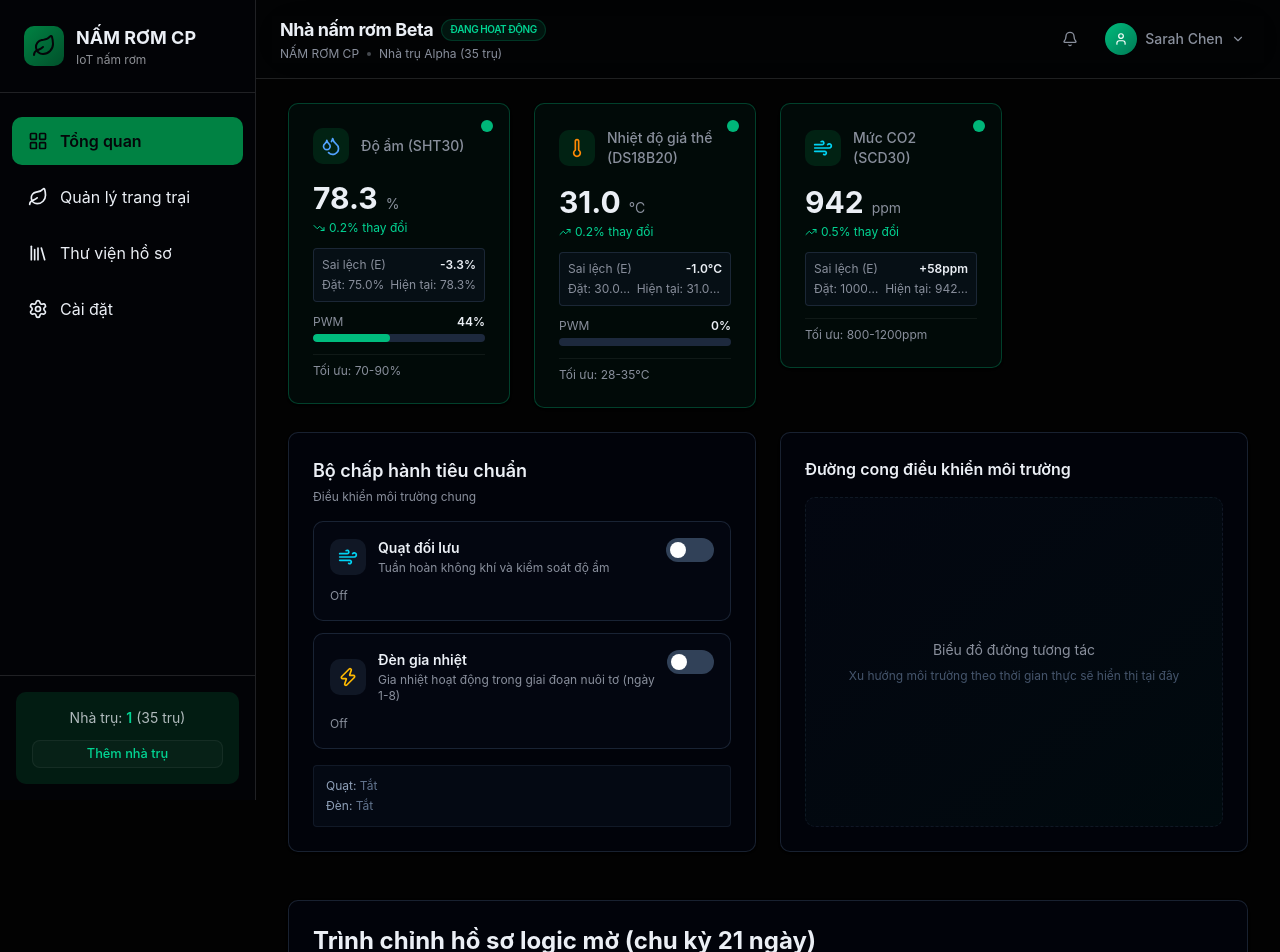
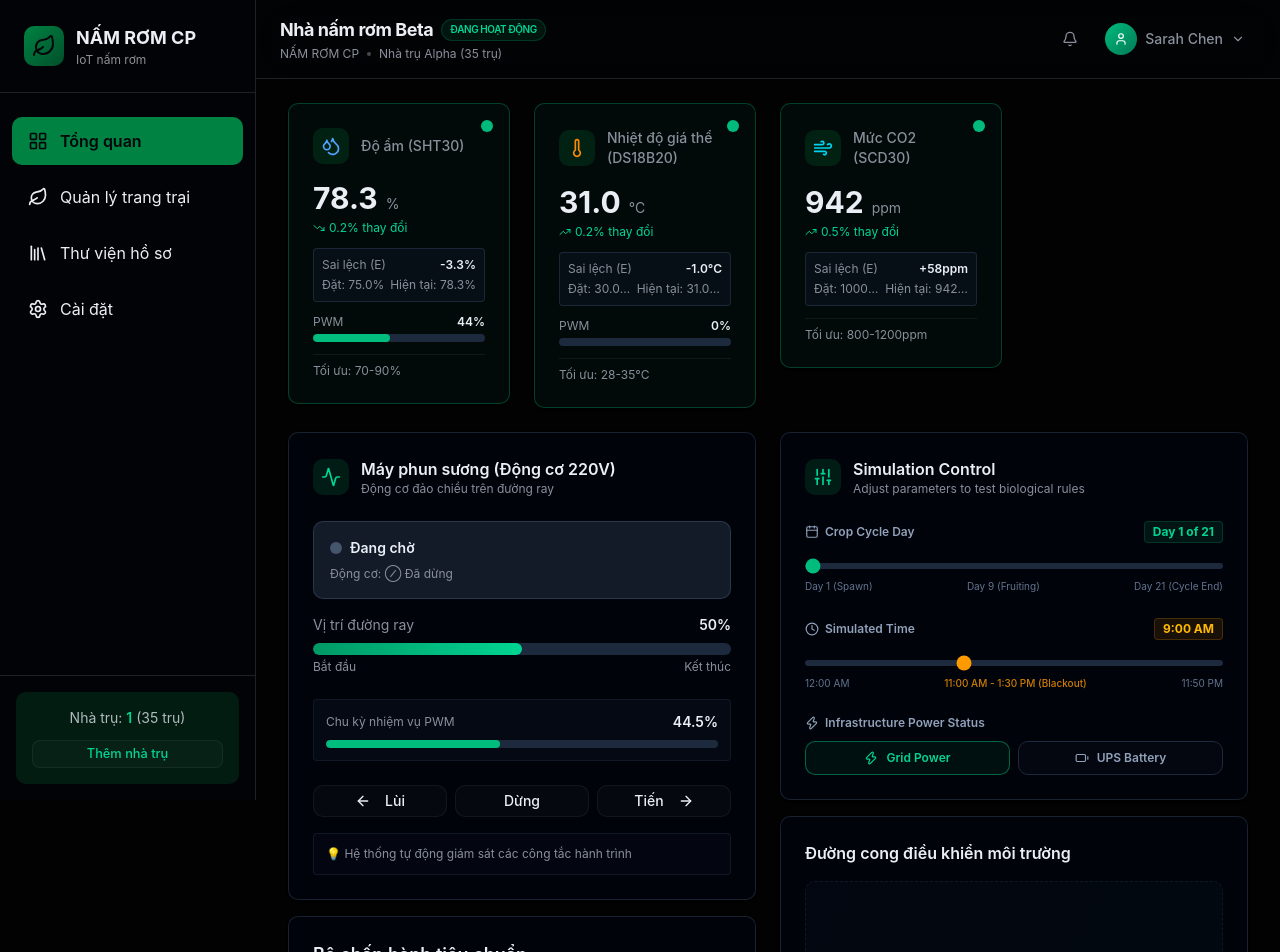
Before and after one commit to BenjaminHung8405/mushroom-cp, a Next.js app in the folder mushroom-ui/: page / in a window 1280 px wide. Shown: the top 952 px of the page. Built offline with nearby package versions, Linux system fonts and the light colour scheme.

Commit message:
feat: add mist generator control and enhance thermal shock protection logic

```diff
--- a/mushroom-ui/app/page.tsx
+++ b/mushroom-ui/app/page.tsx
@@ -2,7 +2,9 @@
 
 import { DashboardLayout } from '@/components/dashboard-layout'
 import { FuzzyLogicEqualizer } from '@/components/fuzzy-logic-equalizer'
+import { MistGeneratorControl } from '@/components/mist-generator-control'
 import { SensorDataCard } from '@/components/sensor-data-card'
+import { SimulationControlPanel } from '@/components/simulation-control-panel'
 import { StandardActuatorsControl } from '@/components/standard-actuators-control'
 import { Card } from '@/components/ui/card'
 import { SimulationProvider, useSimulation } from '@/lib/simulation-context'
@@ -162,12 +164,14 @@ function DashboardContent() {
           />
         </div>
 
-        {/* Row 2: Actuator Controls & Chart - Balanced side-by-side layout */}
-        <div className="col-span-1 md:col-span-2 lg:col-span-2">
+        {/* Row 2: Actuator Controls + Simulation Panel - Stack on mobile */}
+        <div className="col-span-1 md:col-span-2 lg:col-span-2 space-y-4">
+          <MistGeneratorControl pwmDutyCycle={mistPWM} />
           <StandardActuatorsControl fanPWM={fanPWM} lampPWM={lampPWM} />
         </div>
 
-        <div className="col-span-1 md:col-span-2 lg:col-span-2">
+        <div className="col-span-1 md:col-span-2 lg:col-span-2 space-y-4">
+          <SimulationControlPanel />
           <EnvironmentalControlChartPlaceholder />
         </div>
 
--- a/mushroom-ui/components/mist-generator-control.tsx
+++ b/mushroom-ui/components/mist-generator-control.tsx
@@ -13,16 +13,32 @@ interface MistGeneratorControlProps {
 type MotorState = 'idle' | 'forward' | 'backward'
 
 export function MistGeneratorControl({ pwmDutyCycle = 0 }: MistGeneratorControlProps) {
-  const { simulatedTimeMinutes, thermalShockProtection } = useSimulation()
+  const {
+    simulatedTimeMinutes,
+    thermalShockProtection,
+    thermalShockStart,
+    thermalShockEnd,
+  } = useSimulation()
   const [motorState, setMotorState] = useState<MotorState>('idle')
   const [position, setPosition] = useState(50) // 0-100% travel
   const [endLimitActivated, setEndLimitActivated] = useState(false)
 
-  // Midday blackout window guard: 11:00 AM (660m) to 1:30 PM (810m)
-  const isBlackoutActive =
-    thermalShockProtection &&
-    simulatedTimeMinutes >= 660 &&
-    simulatedTimeMinutes <= 810
+  // Helper helper to convert 'HH:MM' string to total minutes
+  const timeToMinutes = (timeStr: string): number => {
+    if (!timeStr || !timeStr.includes(':')) return 0
+    const [h, m] = timeStr.split(':').map(Number)
+    return (isNaN(h) ? 0 : h) * 60 + (isNaN(m) ? 0 : m)
+  }
+
+  const startMin = timeToMinutes(thermalShockStart || "11:00")
+  const endMin = timeToMinutes(thermalShockEnd || "13:30")
+
+  // Robust check supporting both normal and cross-midnight ranges
+  const isTimeInWindow = startMin <= endMin
+    ? simulatedTimeMinutes >= startMin && simulatedTimeMinutes <= endMin
+    : simulatedTimeMinutes >= startMin || simulatedTimeMinutes <= endMin
+
+  const isBlackoutActive = thermalShockProtection && isTimeInWindow
 
   // Automatically halt motor if blackout is triggered
   useEffect(() => {
@@ -76,14 +92,14 @@ export function MistGeneratorControl({ pwmDutyCycle = 0 }: MistGeneratorControlP
   }
 
   const getMotorStateLabel = (state: MotorState): string => {
-    if (isBlackoutActive) return 'Locked OFF (Thermal Guard)'
+    if (isBlackoutActive) return 'Đã khóa TẮT (Khóa nhiệt độ)'
     switch (state) {
       case 'idle':
-        return 'Idle'
+        return 'Đang chờ'
       case 'forward':
-        return 'Moving Forward'
+        return 'Đang tiến'
       case 'backward':
-        return 'Moving Backward'
+        return 'Đang lùi'
     }
   }
 
@@ -110,14 +126,14 @@ export function MistGeneratorControl({ pwmDutyCycle = 0 }: MistGeneratorControlP
           </div>
           <div>
             <h3 className="font-semibold text-foreground flex items-center gap-2">
-              Mist Generator (220V Motor)
+              Máy phun sương (Động cơ 220V)
               {isBlackoutActive && (
                 <span className="text-[10px] font-bold uppercase bg-red-500/10 text-red-400 px-1.5 py-0.5 rounded border border-red-500/20">
-                  Locked
+                  Đã khóa
                 </span>
               )}
             </h3>
-            <p className="text-xs text-muted-foreground">Reversible Motor on Rails</p>
+            <p className="text-xs text-muted-foreground">Động cơ đảo chiều trên đường ray</p>
           </div>
         </div>
 
@@ -125,7 +141,7 @@ export function MistGeneratorControl({ pwmDutyCycle = 0 }: MistGeneratorControlP
         {isBlackoutActive && (
           <div className="flex items-center gap-1.5 px-3 py-1.5 rounded-lg bg-amber-500/10 text-amber-400 border border-amber-500/30 shadow-[0_0_12px_rgba(245,158,11,0.15)] animate-pulse">
             <Shield className="w-4 h-4" />
-            <span className="text-[11px] font-bold uppercase tracking-wider">Midday Thermal Guard Active</span>
+            <span className="text-[11px] font-bold uppercase tracking-wider">Khóa sốc nhiệt đang bật</span>
           </div>
         )}
       </div>
@@ -142,15 +158,15 @@ export function MistGeneratorControl({ pwmDutyCycle = 0 }: MistGeneratorControlP
           {endLimitActivated && !isBlackoutActive && (
             <div className="flex items-center gap-2 px-2 py-1 rounded bg-amber-500/20 border border-amber-500/40">
               <AlertCircle className="w-4 h-4 text-amber-400" />
-              <span className="text-xs text-amber-300">End-Limit Hit</span>
+              <span className="text-xs text-amber-300">Đã chạm giới hạn biên</span>
             </div>
           )}
         </div>
         <p className="text-xs text-muted-foreground">
           {isBlackoutActive ? (
-            <span className="text-red-400 font-medium">Automatic misting paused to prevent crop thermal shock.</span>
+            <span className="text-red-400 font-medium">Tự động ngưng phun sương để tránh sốc nhiệt cho nấm.</span>
           ) : (
-            `Motor: ${motorState === 'forward' ? '→ Forward' : motorState === 'backward' ? '← Backward' : '⊘ Stopped'}`
+            `Động cơ: ${motorState === 'forward' ? '→ Tiến' : motorState === 'backward' ? '← Lùi' : '⊘ Đã dừng'}`
           )}
         </p>
       </div>
@@ -158,7 +174,7 @@ export function MistGeneratorControl({ pwmDutyCycle = 0 }: MistGeneratorControlP
       {/* Position Slider */}
       <div className="mb-6">
         <div className="flex justify-between items-center mb-2">
-          <span className="text-sm text-muted-foreground">Rail Position</span>
+          <span className="text-sm text-muted-foreground">Vị trí đường ray</span>
           <span className="text-sm font-semibold text-foreground">{position}%</span>
         </div>
         <div className="w-full bg-slate-800 rounded-full h-3 overflow-hidden">
@@ -172,8 +188,8 @@ export function MistGeneratorControl({ pwmDutyCycle = 0 }: MistGeneratorControlP
           />
         </div>
         <div className="flex justify-between text-xs text-muted-foreground mt-1">
-          <span>Start</span>
-          <span>End</span>
+          <span>Bắt đầu</span>
+          <span>Kết thúc</span>
         </div>
       </div>
 
@@ -181,7 +197,7 @@ export function MistGeneratorControl({ pwmDutyCycle = 0 }: MistGeneratorControlP
       {pwmDutyCycle !== undefined && (
         <div className="mb-6 p-3 rounded bg-slate-900/30 border border-slate-700/30">
           <div className="flex justify-between items-center mb-2">
-            <span className="text-xs text-muted-foreground">PWM Duty Cycle</span>
+            <span className="text-xs text-muted-foreground">Chu kỳ nhiệm vụ PWM</span>
             <span className="text-sm font-semibold text-foreground">
               {isBlackoutActive ? '0.0%' : `${pwmDutyCycle.toFixed(1)}%`}
             </span>
@@ -214,10 +230,10 @@ export function MistGeneratorControl({ pwmDutyCycle = 0 }: MistGeneratorControlP
           className="flex-1"
         >
           <ArrowLeft className="w-4 h-4 mr-2" />
-          Backward
+          Lùi
         </Button>
         <Button onClick={handleStop} disabled={isBlackoutActive} variant="outline" className="flex-1">
-          Stop
+          Dừng
         </Button>
         <Button
           onClick={handleForward}
@@ -225,7 +241,7 @@ export function MistGeneratorControl({ pwmDutyCycle = 0 }: MistGeneratorControlP
           variant={motorState === 'forward' ? 'default' : 'outline'}
           className="flex-1"
         >
-          Forward
+          Tiến
           <ArrowRight className="w-4 h-4 ml-2" />
         </Button>
       </div>
@@ -236,10 +252,10 @@ export function MistGeneratorControl({ pwmDutyCycle = 0 }: MistGeneratorControlP
           {isBlackoutActive ? (
             <span className="text-red-400 font-medium flex items-center gap-1">
               <Lock className="w-3.5 h-3.5" />
-              Controls locked between 11:00 AM and 1:30 PM
+              Đã khóa điều khiển từ {thermalShockStart} đến {thermalShockEnd}
             </span>
           ) : (
-            '💡 System monitors end-limit switches automatically'
+            '💡 Hệ thống tự động giám sát các công tắc hành trình'
           )}
         </p>
       </div>
```
